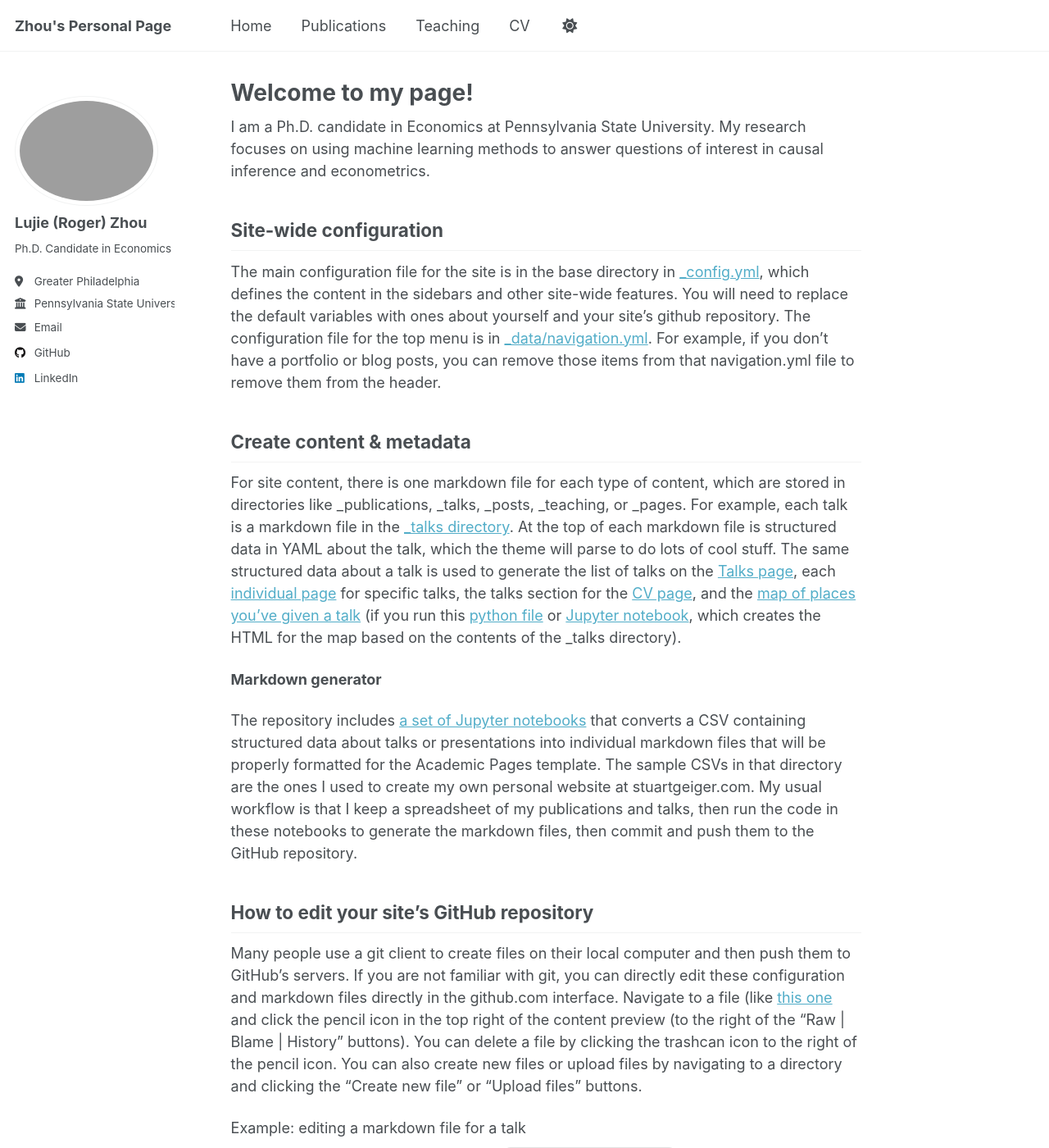
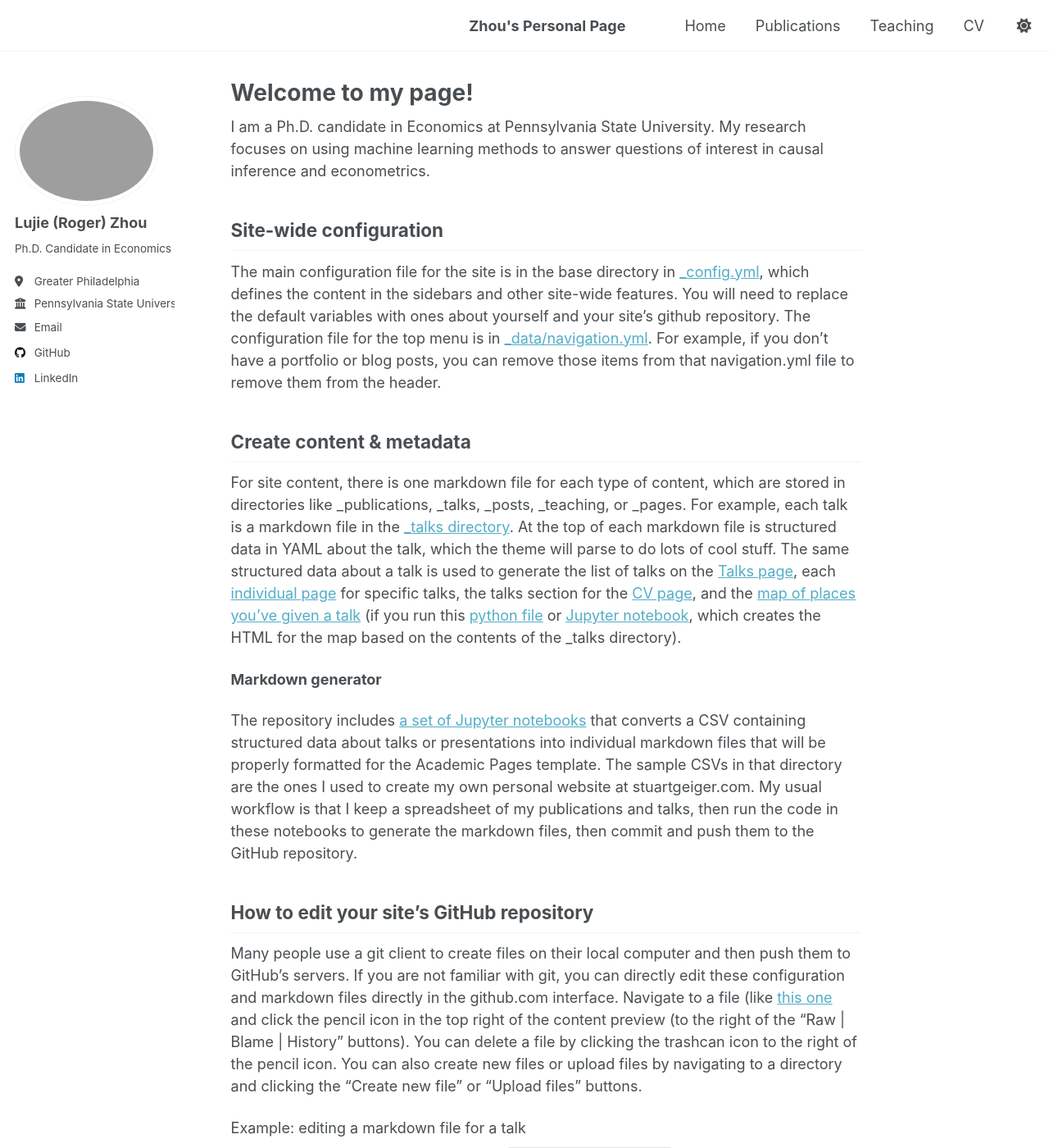
Before and after one commit to lbz5158/lujiezhou.github.io, a Jekyll site: the page built from _pages/about.md, in a window 1280 px wide and 1400 px high. Shown: the whole window at 82% size. Built offline with Jekyll 4.4.1, drawn with Linux system fonts in a browser that asks for light colours.

Commit message:
Update _navigation.scss

```diff
--- a/_sass/layout/_navigation.scss
+++ b/_sass/layout/_navigation.scss
@@ -173,7 +173,9 @@
    ========================================================================== */
 
 .greedy-nav {
-  position: right;
+  display: flex; /* Use Flexbox for alignment */
+  justify-content: flex-end;
+  position: relative;
   min-width: 250px;
   background: var(--global-bg-color);
 
```
